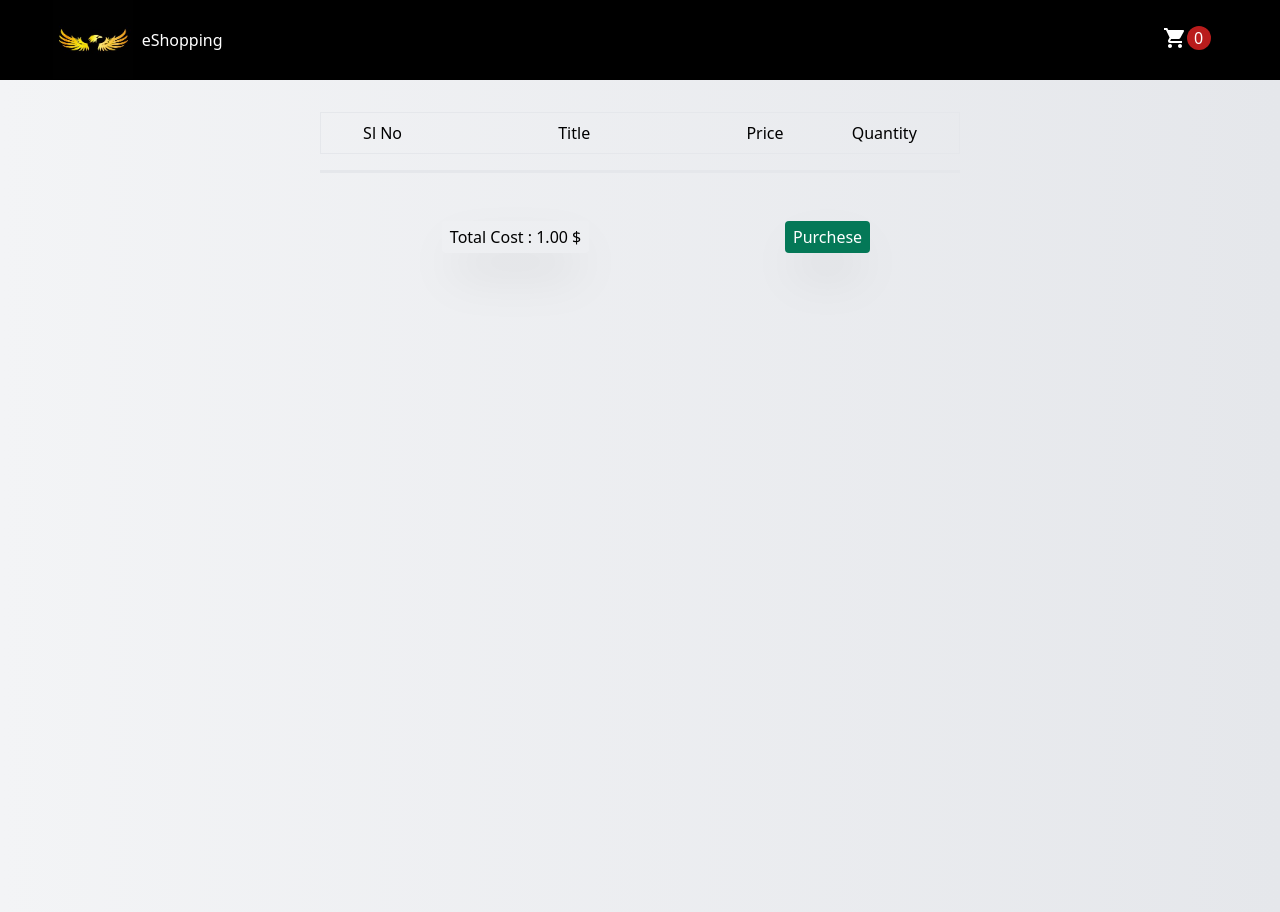
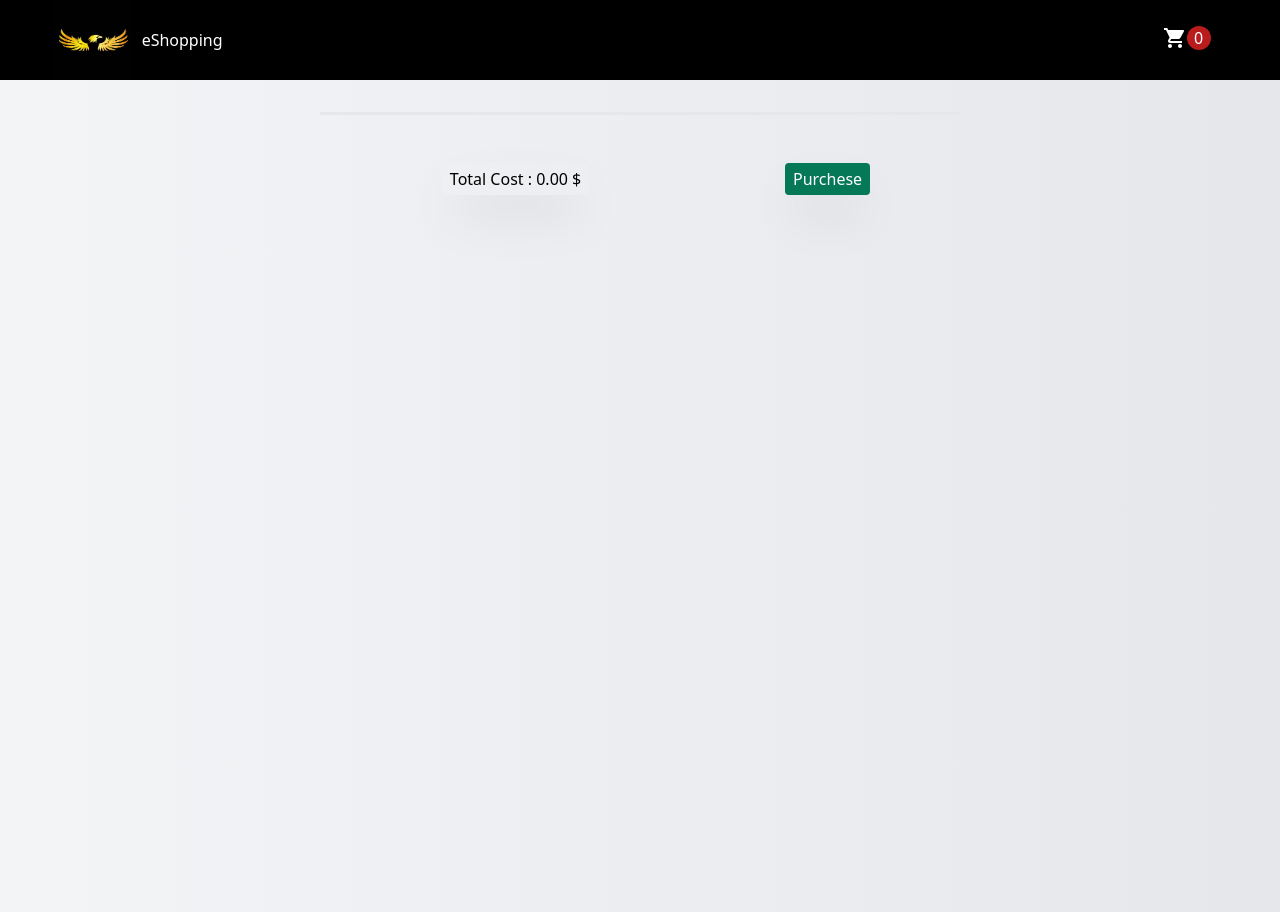
Before and after one commit to suvro47/react-redux-ecom, a React (Create React App) app: page /checkout in a window 1280 px wide. Built offline with nearby package versions, Linux system fonts and the light colour scheme.

Commit message:
checkout page reformed

```diff
--- a/src/Components/Cart.js
+++ b/src/Components/Cart.js
@@ -17,8 +17,8 @@ function Cart({ props }) {
   const currentItem = cartItems.find((item) => item.id === id);
 
   function calcuatePrice() {
-    let p = currentItem.quantity * price;
-    return p.toFixed(2);
+    let totalPrice = currentItem.quantity * price;
+    return totalPrice.toFixed(2);
   }
 
   return (
--- a/src/Components/CartList.js
+++ b/src/Components/CartList.js
@@ -18,8 +18,10 @@ const customStyles = {
 function CartList() {
   const cartItems = useSelector((state) => state.cartItems);
   const isModalOpen = useSelector((state) => state.isModalOpen);
+  const totalQuantity = useSelector((state) => state.totalQuantity);
+
   const dispatch = useDispatch();
-  let cost = 0;
+
   return (
     <Modal
       isOpen={isModalOpen}
@@ -42,20 +44,19 @@ function CartList() {
       <div className="main-content">
         <div className="m-10">
           {cartItems.map((c, index) => {
-            cost += c.price * c.quantity;
+            //cost += c.price * c.quantity;
             return <Cart key={index} props={c} />;
           })}
         </div>
 
-        {cost === 0 && (
+        {!totalQuantity ? (
           <div className="warning">
             <div className="flex flex-row justify-between w-3/4 m-auto mt-20 text-xl font-black text-red-900">
               <h1> Opps !! You haven't selected any product yet :( </h1>
             </div>
           </div>
-        )}
-
-        {cost !== 0 && (
+        ) : (
+          <>
             <div className="flex flex-row justify-center w-1/2 p-2 m-auto">
               <button
                 className="px-2 py-1 mx-8 text-base text-white bg-red-700 rounded shadow-2xl"
@@ -70,6 +71,7 @@ function CartList() {
                 <Link to="/checkout"> Checkout </Link>
               </button>
             </div>
+          </>
         )}
       </div>
     </Modal>
--- a/src/Components/Checkout.js
+++ b/src/Components/Checkout.js
@@ -3,35 +3,27 @@ import { Link } from "react-router-dom";
 
 export default function Purchese() {
   const cartItems = useSelector((state) => state.cartItems);
-  let cost = 1;
+  let cost = 0;
+
+  // total cost calculation
+  for (let i = 0; i < cartItems.length; i++) {
+    cost += cartItems[i].price * cartItems[i].quantity;
+  }
 
   return (
     <>
       <div className="h-screen mt-8 font-sans font-medium bg-contain bg-gradient-to-r from-gray-100 to-gray-200">
-        <div className="w-1/2 m-auto border">
-          <ul className="flex justify-between p-2">
-            <li className="w-auto m-auto mt-0 rounded"> Sl No</li>
-            <li className="flex justify-center m-auto mt-0 rounded w-52 ">
-              Title
-            </li>
-            <li className="w-auto m-auto mt-0 rounded"> Price</li>
-            <li className="w-auto m-auto mt-0 rounded">Quantity</li>
-          </ul>
-        </div>
-
-        {cartItems.map(
-          ({ title, price, quantity }, index) =>
-            (quantity > 0 ? true : false) && (
-              <div className="w-1/2 m-auto border" key={index}>
-                <ul className="flex justify-between p-2">
-                  <li className="w-2 m-auto mt-0 rounded"> {index + 1}</li>
-                  <li className="flex m-auto mt-0 rounded w-52">{title}</li>
-                  <li className="w-auto m-auto mt-0 rounded"> {price}</li>
-                  <li className="w-auto m-auto mt-0 rounded">{quantity}</li>
-                </ul>
-              </div>
-            )
-        )}
+        {cartItems.map(({ title, price, quantity }, index) => (
+          <div className="w-1/2 m-auto border" key={index}>
+            <ul className="flex justify-between p-2">
+              <li className="w-auto"> {index + 1}</li>
+              <li className="w-auto">{title}</li>
+              <li className="w-auto"> Price : {price}</li>
+              <li className="w-auto">Quantity : {quantity}</li>
+              <li className="w-auto">Cost : {quantity * price}</li>
+            </ul>
+          </div>
+        ))}
 
         <div className="w-1/2 m-auto mt-4 border ">
           <hr></hr>
```
Lines whose indentation alone changed are shown as unchanged.
